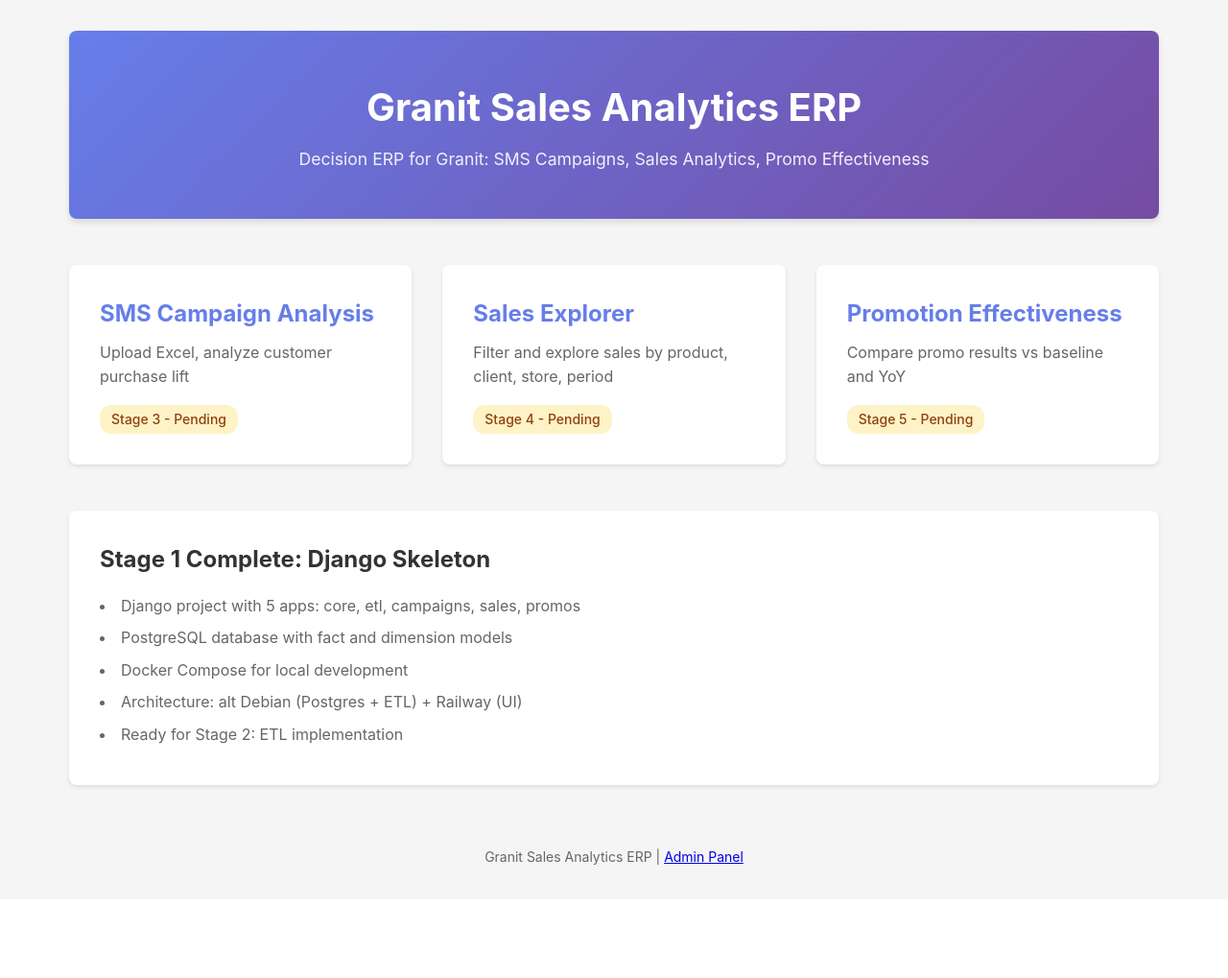
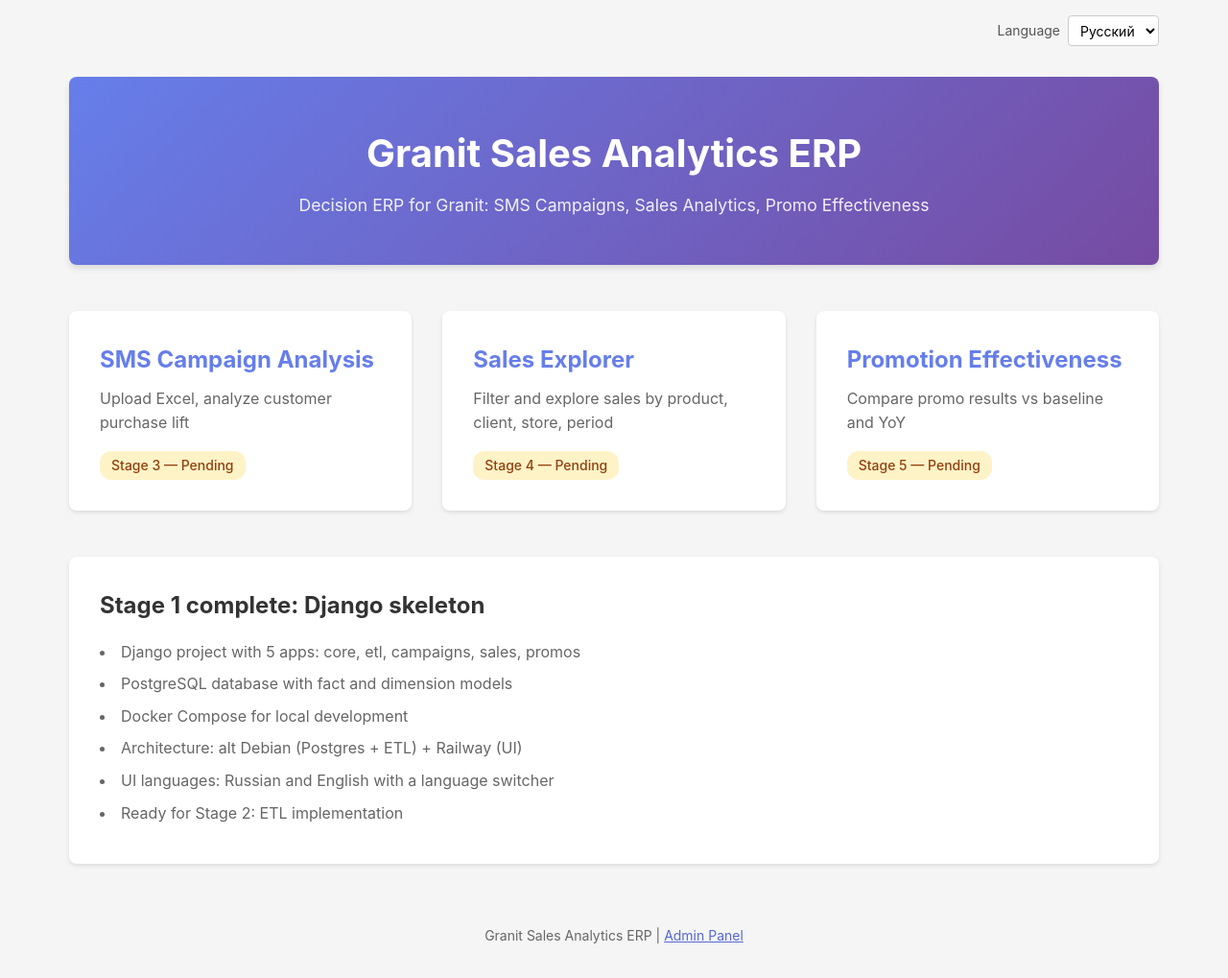
Before and after one commit to IvanBondarenkoIT/granit-sales-analytics-erp, a Django app: page / in a window 1280 px wide. Shown: the whole page at 96% size. Before the commit the page ends 901 px from the top, so only its background shows below. Run offline with Django 5.2, Linux system fonts and the light colour scheme; parts of the project's set-up code (start-up, migrations or seed data) failed here and were passed over.

Commit message:
feat: add Russian/English UI i18n with language switcher (stage 1b)
Co-authored-by: Cursor <cursoragent@cursor.com>

```diff
--- a/core/templates/core/home.html
+++ b/core/templates/core/home.html
@@ -1,26 +1,9 @@
-<!DOCTYPE html>
-<html lang="en">
-<head>
-    <meta charset="UTF-8">
-    <meta name="viewport" content="width=device-width, initial-scale=1.0">
-    <title>{{ project_name }}</title>
-    <style>
-        * {
-            margin: 0;
-            padding: 0;
-            box-sizing: border-box;
-        }
-        body {
-            font-family: -apple-system, BlinkMacSystemFont, "Segoe UI", Roboto, "Helvetica Neue", Arial, sans-serif;
-            line-height: 1.6;
-            color: #333;
-            background: #f5f5f5;
-        }
-        .container {
-            max-width: 1200px;
-            margin: 0 auto;
-            padding: 2rem;
-        }
+{% extends "base.html" %}
+{% load i18n %}
+
+{% block title %}{{ project_name }}{% endblock %}
+
+{% block extra_css %}
         header {
             background: linear-gradient(135deg, #667eea 0%, #764ba2 100%);
             color: white;
@@ -30,14 +13,8 @@
             border-radius: 8px;
             box-shadow: 0 4px 6px rgba(0,0,0,0.1);
         }
-        h1 {
-            font-size: 2.5rem;
-            margin-bottom: 0.5rem;
-        }
-        .subtitle {
-            font-size: 1.1rem;
-            opacity: 0.9;
-        }
+        h1 { font-size: 2.5rem; margin-bottom: 0.5rem; }
+        .subtitle { font-size: 1.1rem; opacity: 0.9; }
         .cards {
             display: grid;
             grid-template-columns: repeat(auto-fit, minmax(300px, 1fr));
@@ -55,15 +32,8 @@
             transform: translateY(-4px);
             box-shadow: 0 4px 8px rgba(0,0,0,0.15);
         }
-        .card h2 {
-            color: #667eea;
-            margin-bottom: 0.5rem;
-            font-size: 1.5rem;
-        }
-        .card p {
-            color: #666;
-            margin-bottom: 1rem;
-        }
+        .card h2 { color: #667eea; margin-bottom: 0.5rem; font-size: 1.5rem; }
+        .card p { color: #666; margin-bottom: 1rem; }
         .status {
             display: inline-block;
             padding: 0.25rem 0.75rem;
@@ -79,30 +49,16 @@
             border-radius: 8px;
             box-shadow: 0 2px 4px rgba(0,0,0,0.1);
         }
-        .info-section h2 {
-            color: #333;
-            margin-bottom: 1rem;
-        }
-        .info-section ul {
-            list-style-position: inside;
-            color: #666;
-        }
-        .info-section li {
-            margin-bottom: 0.5rem;
-        }
-        footer {
-            text-align: center;
-            padding: 2rem;
-            color: #666;
-            font-size: 0.875rem;
-        }
-    </style>
-</head>
-<body>
+        .info-section h2 { color: #333; margin-bottom: 1rem; }
+        .info-section ul { list-style-position: inside; color: #666; }
+        .info-section li { margin-bottom: 0.5rem; }
+{% endblock %}
+
+{% block content %}
     <div class="container">
         <header>
             <h1>{{ project_name }}</h1>
-            <p class="subtitle">Decision ERP for Granit: SMS Campaigns, Sales Analytics, Promo Effectiveness</p>
+            <p class="subtitle">{% trans "Decision ERP for Granit: SMS Campaigns, Sales Analytics, Promo Effectiveness" %}</p>
         </header>
 
         <div class="cards">
@@ -116,19 +72,15 @@
         </div>
 
         <div class="info-section">
-            <h2>Stage 1 Complete: Django Skeleton</h2>
+            <h2>{% trans "Stage 1 complete: Django skeleton" %}</h2>
             <ul>
-                <li>Django project with 5 apps: core, etl, campaigns, sales, promos</li>
-                <li>PostgreSQL database with fact and dimension models</li>
-                <li>Docker Compose for local development</li>
-                <li>Architecture: alt Debian (Postgres + ETL) + Railway (UI)</li>
-                <li>Ready for Stage 2: ETL implementation</li>
+                <li>{% trans "Django project with 5 apps: core, etl, campaigns, sales, promos" %}</li>
+                <li>{% trans "PostgreSQL database with fact and dimension models" %}</li>
+                <li>{% trans "Docker Compose for local development" %}</li>
+                <li>{% trans "Architecture: alt Debian (Postgres + ETL) + Railway (UI)" %}</li>
+                <li>{% trans "UI languages: Russian and English with a language switcher" %}</li>
+                <li>{% trans "Ready for Stage 2: ETL implementation" %}</li>
             </ul>
         </div>
     </div>
-
-    <footer>
-        <p>Granit Sales Analytics ERP | <a href="/admin/">Admin Panel</a></p>
-    </footer>
-</body>
-</html>
+{% endblock %}
--- a/core/views.py
+++ b/core/views.py
@@ -1,25 +1,26 @@
 from django.shortcuts import render
+from django.utils.translation import gettext as _
 
 
 def home(request):
     """Home page - project overview and navigation."""
     context = {
-        'project_name': 'Granit Sales Analytics ERP',
+        'project_name': _('Granit Sales Analytics ERP'),
         'apps': [
             {
-                'name': 'SMS Campaign Analysis',
-                'description': 'Upload Excel, analyze customer purchase lift',
-                'status': 'Stage 3 - Pending',
+                'name': _('SMS Campaign Analysis'),
+                'description': _('Upload Excel, analyze customer purchase lift'),
+                'status': _('Stage 3 — Pending'),
             },
             {
-                'name': 'Sales Explorer',
-                'description': 'Filter and explore sales by product, client, store, period',
-                'status': 'Stage 4 - Pending',
+                'name': _('Sales Explorer'),
+                'description': _('Filter and explore sales by product, client, store, period'),
+                'status': _('Stage 4 — Pending'),
             },
             {
-                'name': 'Promotion Effectiveness',
-                'description': 'Compare promo results vs baseline and YoY',
-                'status': 'Stage 5 - Pending',
+                'name': _('Promotion Effectiveness'),
+                'description': _('Compare promo results vs baseline and YoY'),
+                'status': _('Stage 5 — Pending'),
             },
         ],
     }
--- a/granitanalytics/urls.py
+++ b/granitanalytics/urls.py
@@ -15,10 +15,12 @@ Including another URLconf
     2. Add a URL to urlpatterns:  path('blog/', include('blog.urls'))
 """
 from django.contrib import admin
-from django.urls import path
+from django.urls import include, path
+
 from core.views import home
 
 urlpatterns = [
     path('', home, name='home'),
     path('admin/', admin.site.urls),
+    path('i18n/', include('django.conf.urls.i18n')),
 ]
--- /dev/null
+++ b/templates/base.html
@@ -0,0 +1,83 @@
+{% load i18n %}
+<!DOCTYPE html>
+<html lang="{{ LANGUAGE_CODE }}">
+<head>
+    <meta charset="UTF-8">
+    <meta name="viewport" content="width=device-width, initial-scale=1.0">
+    <title>{% block title %}{% trans "Granit Sales Analytics ERP" %}{% endblock %}</title>
+    <style>
+        * { margin: 0; padding: 0; box-sizing: border-box; }
+        body {
+            font-family: -apple-system, BlinkMacSystemFont, "Segoe UI", Roboto, "Helvetica Neue", Arial, sans-serif;
+            line-height: 1.6;
+            color: #333;
+            background: #f5f5f5;
+        }
+        .topbar {
+            display: flex;
+            justify-content: flex-end;
+            align-items: center;
+            gap: 0.75rem;
+            max-width: 1200px;
+            margin: 0 auto;
+            padding: 1rem 2rem 0;
+        }
+        .lang-switch {
+            display: inline-flex;
+            align-items: center;
+            gap: 0.5rem;
+            font-size: 0.875rem;
+            color: #555;
+        }
+        .lang-switch select {
+            padding: 0.35rem 0.5rem;
+            border: 1px solid #ccc;
+            border-radius: 4px;
+            background: #fff;
+            font: inherit;
+        }
+        .container {
+            max-width: 1200px;
+            margin: 0 auto;
+            padding: 2rem;
+        }
+        footer {
+            text-align: center;
+            padding: 2rem;
+            color: #666;
+            font-size: 0.875rem;
+        }
+        footer a { color: #5568d3; }
+        {% block extra_css %}{% endblock %}
+    </style>
+</head>
+<body>
+    <div class="topbar">
+        <form class="lang-switch" action="{% url 'set_language' %}" method="post">
+            {% csrf_token %}
+            <input name="next" type="hidden" value="{{ request.get_full_path }}">
+            <label for="language">{% trans "Language" %}</label>
+            <select name="language" id="language" onchange="this.form.submit()">
+                {% get_current_language as CURRENT_LANGUAGE %}
+                {% get_available_languages as AVAILABLE_LANGUAGES %}
+                {% get_language_info_list for AVAILABLE_LANGUAGES as languages %}
+                {% for language in languages %}
+                    <option value="{{ language.code }}"{% if language.code == CURRENT_LANGUAGE %} selected{% endif %}>
+                        {{ language.name_local }}
+                    </option>
+                {% endfor %}
+            </select>
+        </form>
+    </div>
+
+    {% block content %}{% endblock %}
+
+    <footer>
+        <p>
+            {% trans "Granit Sales Analytics ERP" %}
+            |
+            <a href="{% url 'admin:index' %}">{% trans "Admin Panel" %}</a>
+        </p>
+    </footer>
+</body>
+</html>
```
Also changed, not shown: CURSOR-PROMPT.md (+2 -3 lines), PLAN.md (+1 -1 lines), granitanalytics/settings.py (+16 -3 lines), README.md, locale/en/LC_MESSAGES/django.po (added), locale/ru/LC_MESSAGES/django.po (added), 3 other files.
